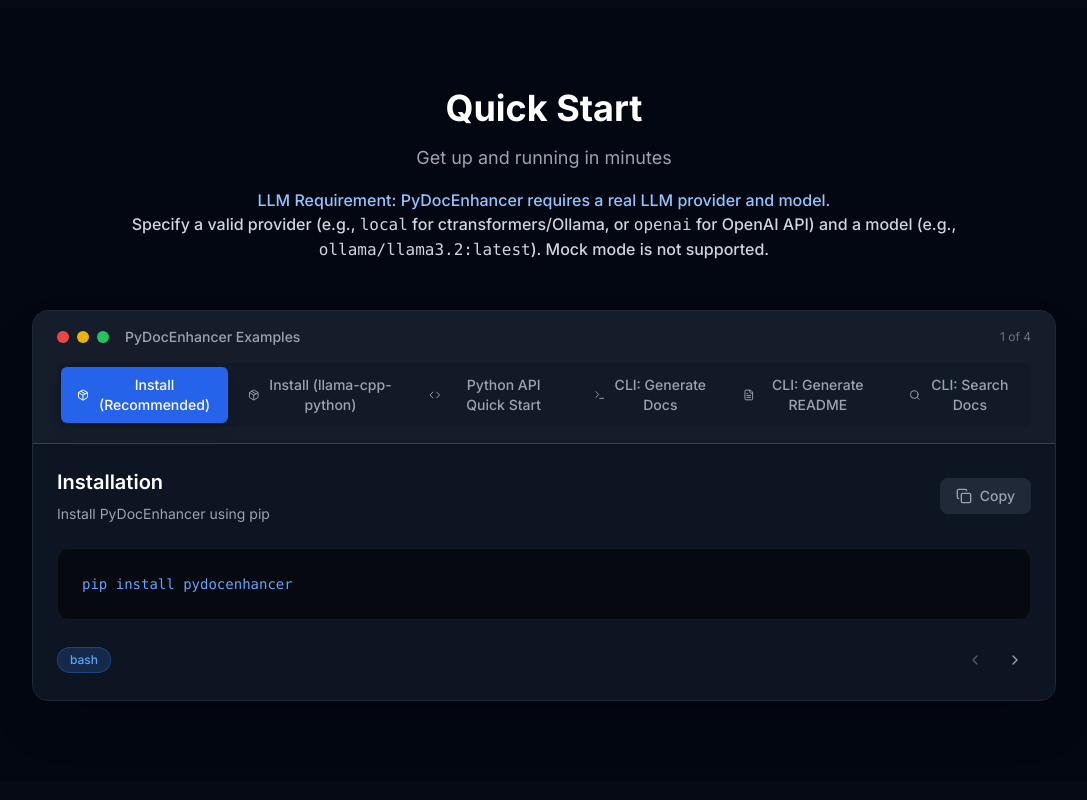
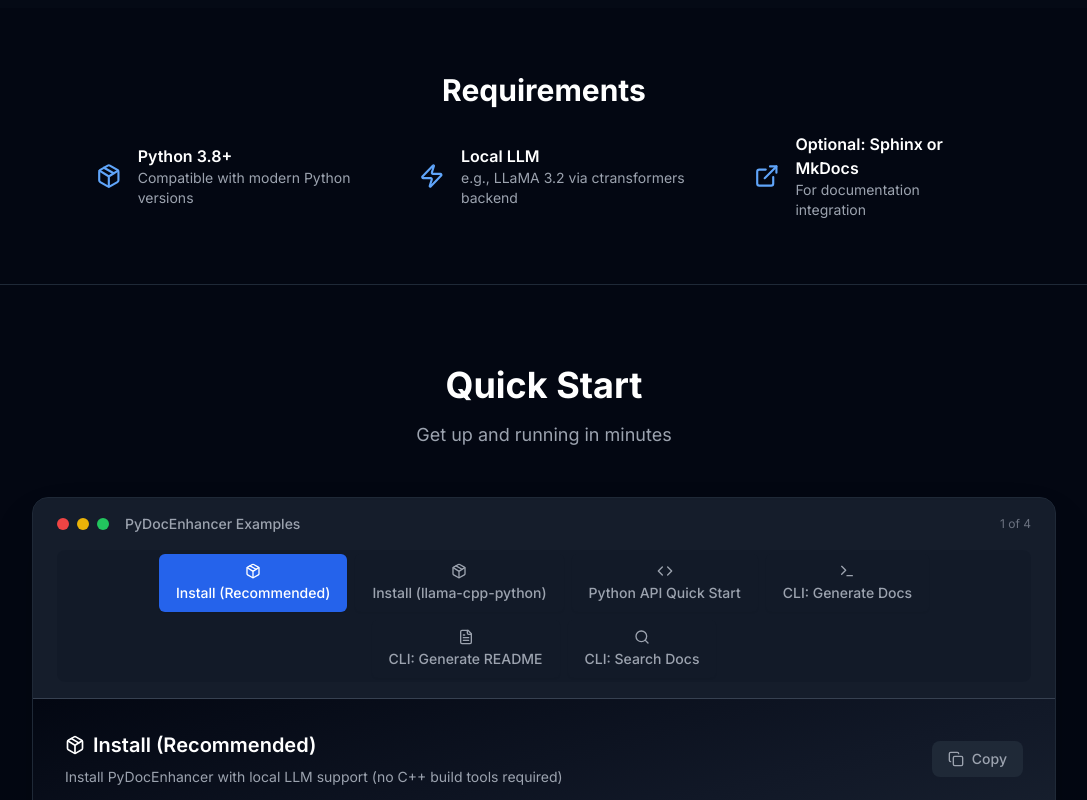
Before and after one commit to utachicodes/pydocenhancer_website, a Next.js app: page / in a window 1280 px wide. Shown: the part 1700-2500 px from the top of the page, without its empty margins (96-1183 px from the left). Built offline with nearby package versions, Linux system fonts and the light colour scheme.

Commit message:
Fix Bugs

```diff
--- a/app/page.tsx
+++ b/app/page.tsx
@@ -320,16 +320,42 @@ pydocenhancer ./src --output ./docs --include-private --examples`,
         </div>
       </section>
 
+      {/* Requirements Section */}
+      <section id="requirements" className="py-16 px-6 bg-gray-950 border-b border-gray-800">
+        <div className="container mx-auto max-w-4xl text-center">
+          <h2 className="text-3xl font-bold text-white mb-6">Requirements</h2>
+          <div className="flex flex-col md:flex-row justify-center items-center gap-8 text-left">
+            <div className="flex items-center gap-4">
+              <Package className="w-7 h-7 text-blue-400" />
+              <div>
+                <span className="font-semibold text-white">Python 3.8+</span>
+                <div className="text-gray-400 text-sm">Compatible with modern Python versions</div>
+              </div>
+            </div>
+            <div className="flex items-center gap-4">
+              <Zap className="w-7 h-7 text-blue-400" />
+              <div>
+                <span className="font-semibold text-white">Local LLM</span>
+                <div className="text-gray-400 text-sm">e.g., LLaMA 3.2 via ctransformers backend</div>
+              </div>
+            </div>
+            <div className="flex items-center gap-4">
+              <ExternalLink className="w-7 h-7 text-blue-400" />
+              <div>
+                <span className="font-semibold text-white">Optional: Sphinx or MkDocs</span>
+                <div className="text-gray-400 text-sm">For documentation integration</div>
+              </div>
+            </div>
+          </div>
+        </div>
+      </section>
+
       {/* Installation Section with Modern Code Interface */}
       <section id="installation" className="py-20 px-6">
         <div className="container mx-auto max-w-5xl">
           <div className="text-center mb-12">
             <h2 className="text-4xl font-bold text-white mb-4">Quick Start</h2>
             <p className="text-lg text-gray-400">Get up and running in minutes</p>
-            <div className="mt-4 text-base text-blue-300 font-medium">
-              <span>LLM Requirement:</span> PyDocEnhancer requires a real LLM provider and model.<br />
-              <span className="text-gray-300">Specify a valid provider (e.g., <code>local</code> for ctransformers/Ollama, or <code>openai</code> for OpenAI API) and a model (e.g., <code>ollama/llama3.2:latest</code>). Mock mode is not supported.</span>
-            </div>
           </div>
 
           {/* Modern Code Interface */}
@@ -359,7 +385,7 @@ pydocenhancer ./src --output ./docs --include-private --examples`,
               </div>
 
               {/* Tab Navigation */}
-              <div className="flex space-x-1 bg-gray-900/50 rounded-lg p-1">
+              <div className="flex flex-wrap justify-center gap-2 bg-gray-900/50 rounded-lg p-1">
                 {[
                   {
                     title: "Install (Recommended)",
@@ -413,21 +439,21 @@ pydocenhancer ./src --output ./docs --include-private --examples`,
                   <button
                     key={index}
                     onClick={() => setCurrentExample(index)}
-                    className={`flex items-center space-x-2 px-4 py-2 rounded-md text-sm font-medium transition-all duration-200 ${
+                    className={`flex flex-col items-center space-y-1 px-4 py-2 rounded-md text-sm font-medium transition-all duration-200 shadow-sm border border-transparent ${
                       currentExample === index
-                        ? "bg-blue-600 text-white shadow-lg"
-                        : "text-gray-400 hover:text-white hover:bg-gray-800/50"
+                        ? "bg-blue-600 text-white shadow-lg border-blue-500"
+                        : "text-gray-400 hover:text-white hover:bg-gray-800/50 border-gray-800"
                     }`}
                   >
                     {example.icon}
-                    <span className="hidden sm:inline">{example.title}</span>
+                    <span className="mt-1">{example.title}</span>
                   </button>
                 ))}
               </div>
             </div>
 
             {/* Code Content */}
-            <div className="p-6">
+            <div className="p-8 bg-gradient-to-br from-gray-950 via-gray-900 to-gray-800 rounded-b-2xl">
               <AnimatePresence mode="wait">
                 <motion.div
                   key={currentExample}
@@ -439,17 +465,64 @@ pydocenhancer ./src --output ./docs --include-private --examples`,
                   {/* Example Header */}
                   <div className="flex items-center justify-between mb-6">
                     <div>
-                      <h3 className="text-xl font-semibold text-white mb-2">{codeExamples[currentExample].title}</h3>
-                      <p className="text-sm text-gray-400">{codeExamples[currentExample].description}</p>
+                      <h3 className="text-xl font-semibold text-white mb-2 flex items-center gap-2">
+                        {[
+                          <Package className="w-5 h-5" />,
+                          <Package className="w-5 h-5" />,
+                          <Code className="w-5 h-5" />,
+                          <Terminal className="w-5 h-5" />,
+                          <FileText className="w-5 h-5" />,
+                          <Search className="w-5 h-5" />,
+                        ][currentExample]}
+                        {[
+                          "Install (Recommended)",
+                          "Install (llama-cpp-python)",
+                          "Python API Quick Start",
+                          "CLI: Generate Docs",
+                          "CLI: Generate README",
+                          "CLI: Search Docs",
+                        ][currentExample]}
+                      </h3>
+                      <p className="text-sm text-gray-400">{
+                        [
+                          "Install PyDocEnhancer with local LLM support (no C++ build tools required)",
+                          "Install with llama-cpp-python backend (requires C++ build tools on Windows)",
+                          "Generate docs, README, and search with the Python API",
+                          "Generate documentation with Ollama in English, with example testing",
+                          "Generate a project-level README from your codebase",
+                          "Search documentation with natural language",
+                        ][currentExample]
+                      }</p>
                     </div>
                     <button
                       onClick={() =>
-                        copyToClipboard(codeExamples[currentExample].code, codeExamples[currentExample].key)
+                        copyToClipboard([
+                          "pip install pydocenhancer[local]",
+                          "pip install pydocenhancer[llama]",
+                          `from pydocenhancer import DocEnhancer\n\n# Initialize with a real LLM (Ollama or LLaMA)\nenhancer = DocEnhancer(provider=\"local\", model=\"ollama/llama3.2:latest\", language=\"en\")\nenhancer.generate_docs(module_path=\"my_project/utils.py\", output_dir=\"docs\", language=\"en\")\n\n# Generate a README for your project\nenhancer.generate_readme(module_path=\"my_project/utils.py\", output_path=\"README.generated.md\", language=\"en\")\n\n# Search documentation\nresults = enhancer.search_docs(\"file handling functions\", \"docs\")\nprint(results)`,
+                          "pydocenhancer enhance --module my_project/utils.py --output docs/ --provider local --model ollama/llama3.2:latest --language en",
+                          "pydocenhancer generate-readme --module my_project/utils.py --output README.generated.md --provider local --model ollama/llama3.2:latest --language en",
+                          "pydocenhancer search --query \"data processing functions\" --docs-dir docs/",
+                        ][currentExample], [
+                          "install-local",
+                          "install-llama",
+                          "python-api",
+                          "cli-generate-docs",
+                          "cli-generate-readme",
+                          "cli-search",
+                        ][currentExample])
                       }
                       className="flex items-center space-x-2 px-4 py-2 bg-gray-800 hover:bg-gray-700 rounded-lg transition-colors duration-200 text-sm font-medium"
                     >
                       <AnimatePresence mode="wait">
-                        {copiedStates[codeExamples[currentExample].key] ? (
+                        {copiedStates[[
+                          "install-local",
+                          "install-llama",
+                          "python-api",
+                          "cli-generate-docs",
+                          "cli-generate-readme",
+                          "cli-search",
+                        ][currentExample]] ? (
                           <motion.div
                             key="check"
                             initial={{ scale: 0 }}
@@ -477,9 +550,16 @@ pydocenhancer ./src --output ./docs --include-private --examples`,
                   </div>
 
                   {/* Code Block */}
-                  <div className="bg-black/50 rounded-xl p-6 border border-gray-800/50">
-                    <pre className="text-sm font-mono overflow-x-auto">
-                      <code className="text-blue-400 leading-relaxed">{codeExamples[currentExample].code}</code>
+                  <div className="bg-black/70 rounded-xl p-8 border border-blue-900/40 shadow-lg mt-2">
+                    <pre className="text-sm font-mono overflow-x-auto text-blue-300">
+                      <code>{[
+                        "pip install pydocenhancer[local]",
+                        "pip install pydocenhancer[llama]",
+                        `from pydocenhancer import DocEnhancer\n\n# Initialize with a real LLM (Ollama or LLaMA)\nenhancer = DocEnhancer(provider=\"local\", model=\"ollama/llama3.2:latest\", language=\"en\")\nenhancer.generate_docs(module_path=\"my_project/utils.py\", output_dir=\"docs\", language=\"en\")\n\n# Generate a README for your project\nenhancer.generate_readme(module_path=\"my_project/utils.py\", output_path=\"README.generated.md\", language=\"en\")\n\n# Search documentation\nresults = enhancer.search_docs(\"file handling functions\", \"docs\")\nprint(results)`,
+                        "pydocenhancer enhance --module my_project/utils.py --output docs/ --provider local --model ollama/llama3.2:latest --language en",
+                        "pydocenhancer generate-readme --module my_project/utils.py --output README.generated.md --provider local --model ollama/llama3.2:latest --language en",
+                        "pydocenhancer search --query \"data processing functions\" --docs-dir docs/",
+                      ][currentExample]}</code>
                     </pre>
                   </div>
 
@@ -487,13 +567,20 @@ pydocenhancer ./src --output ./docs --include-private --examples`,
                   <div className="flex items-center justify-between mt-6">
                     <div className="flex items-center space-x-2">
                       <span className="px-3 py-1 rounded-full text-xs font-medium bg-blue-500/20 text-blue-400 border border-blue-500/30">
-                        {codeExamples[currentExample].language}
+                        {[
+                          "bash",
+                          "bash",
+                          "python",
+                          "bash",
+                          "bash",
+                          "bash",
+                        ][currentExample]}
                       </span>
                     </div>
                     <div className="flex items-center space-x-2">
                       <button
                         onClick={() =>
-                          setCurrentExample((prev) => (prev - 1 + codeExamples.length) % codeExamples.length)
+                          setCurrentExample((prev) => (prev - 1 + 6) % 6)
                         }
                         className="p-2 hover:bg-gray-800 rounded-lg transition-colors duration-200 disabled:opacity-50"
                         disabled={currentExample === 0}
@@ -501,9 +588,9 @@ pydocenhancer ./src --output ./docs --include-private --examples`,
                         <ChevronLeft className="w-4 h-4 text-gray-400" />
                       </button>
                       <button
-                        onClick={() => setCurrentExample((prev) => (prev + 1) % codeExamples.length)}
+                        onClick={() => setCurrentExample((prev) => (prev + 1) % 6)}
                         className="p-2 hover:bg-gray-800 rounded-lg transition-colors duration-200 disabled:opacity-50"
-                        disabled={currentExample === codeExamples.length - 1}
+                        disabled={currentExample === 5}
                       >
                         <ChevronRight className="w-4 h-4 text-gray-400" />
                       </button>
```
